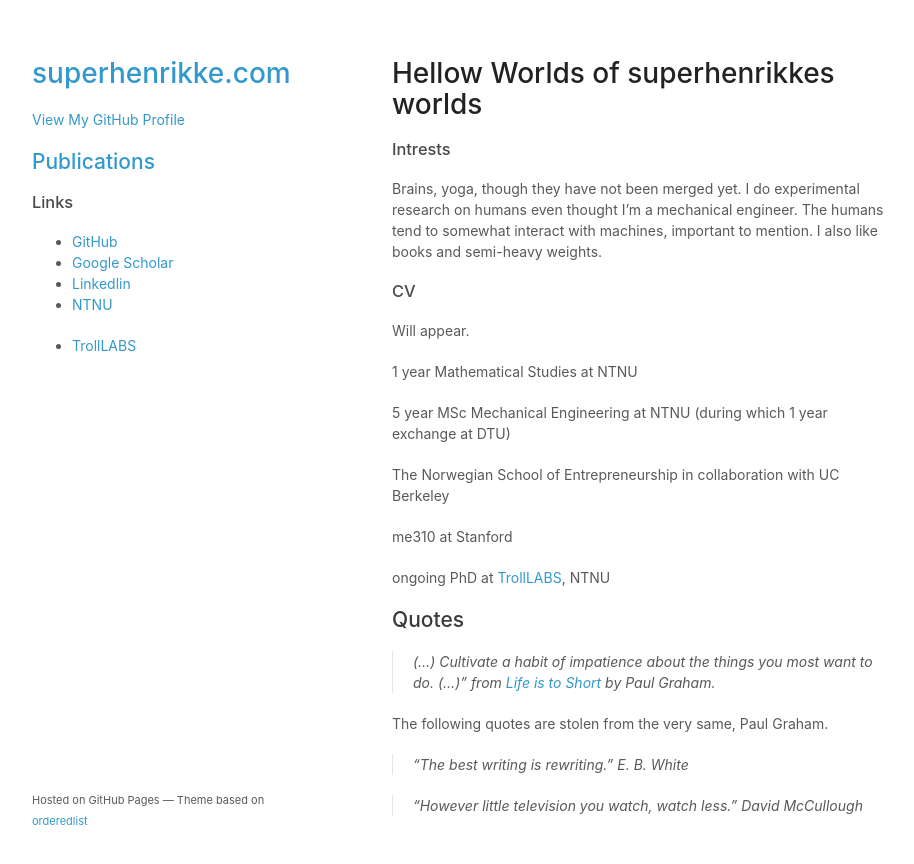
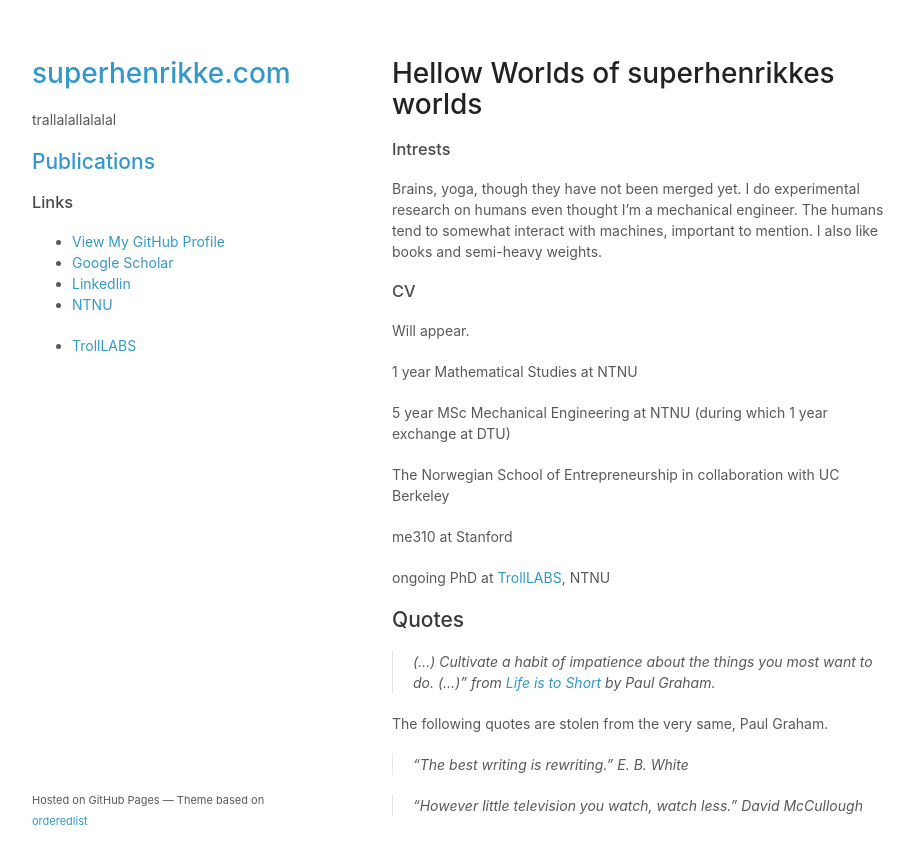
Before and after one commit to superhenrikke/superhenrikke.github.io, a Jekyll site: the page built from index.md, in a window 1280 px wide. Shown: the top 864 px of the page, without its empty margins (178-1092 px from the left). Built offline with Jekyll 4.4.1, drawn with Linux system fonts in a browser that asks for light colours; our own code applies the rules of GitHub Pages for plain Markdown files; a script that is not in the unit is left out.

Commit message:
Update default.html

```diff
--- a/_layouts/default.html
+++ b/_layouts/default.html
@@ -33,19 +33,18 @@
 
 
 
-        <p></p>
+        <p>trallalallalalal</p>
 
 
 
 
-        <p class="view"><a href="https://github.com/superhenrikke">View My GitHub Profile</a></p>
 
         <h2><a href="https://superhenrikke.com/publications">Publications</a></h2>
 
 
         <h3 id="links">Links</h3>
         <ul>
-          <li><a href="http://github.com">GitHub</a></li>
+          <li><a href="https://github.com/superhenrikke">View My GitHub Profile</a></li>
           <li><a href="https://scholar.google.com/citations?user=abSWLpcAAAAJ&amp;hl=en">Google Scholar</a></li>
           <li><a href="https://www.linkedin.com/in/henrikkedybvik/">Linkedlin</a></li>
           <li>
```
